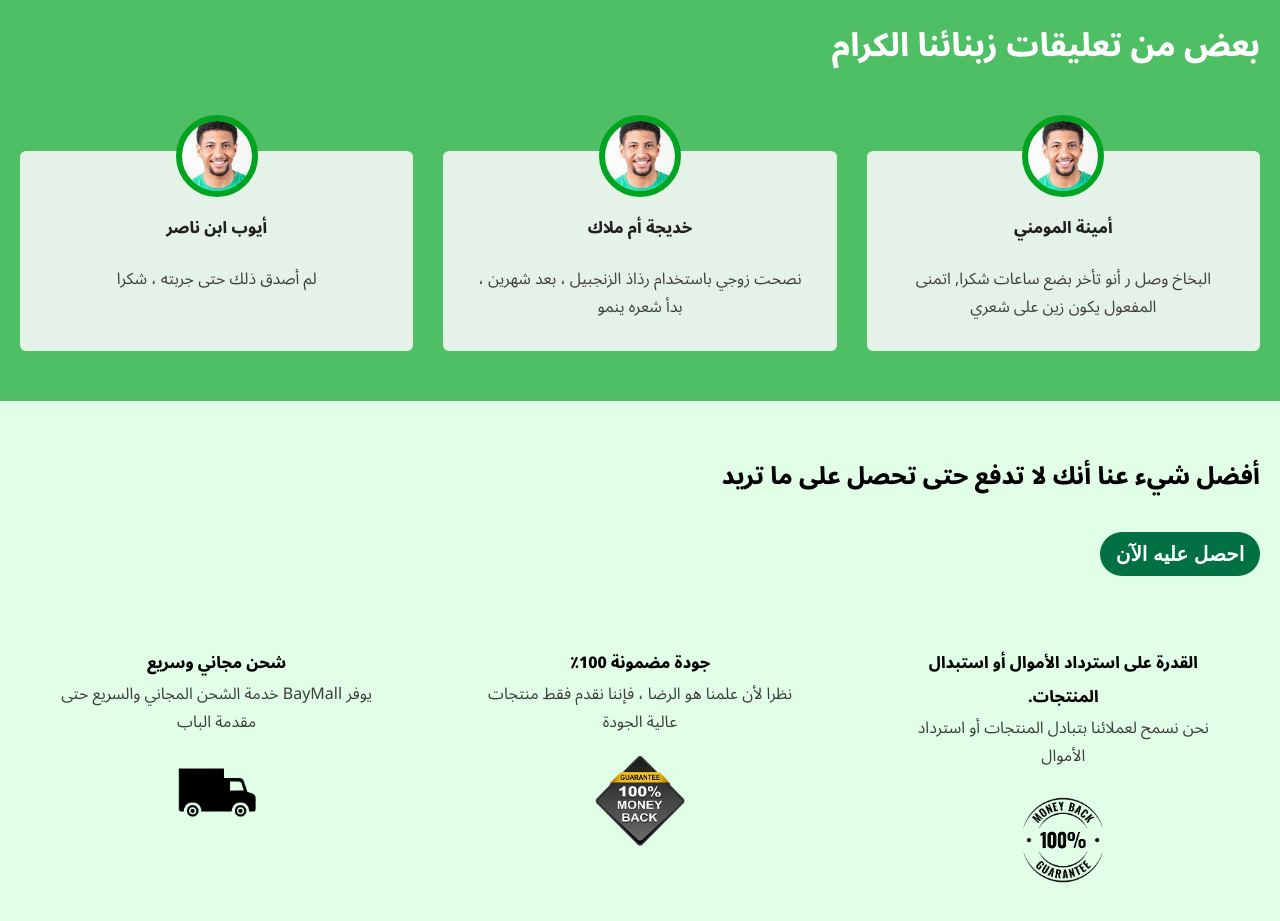
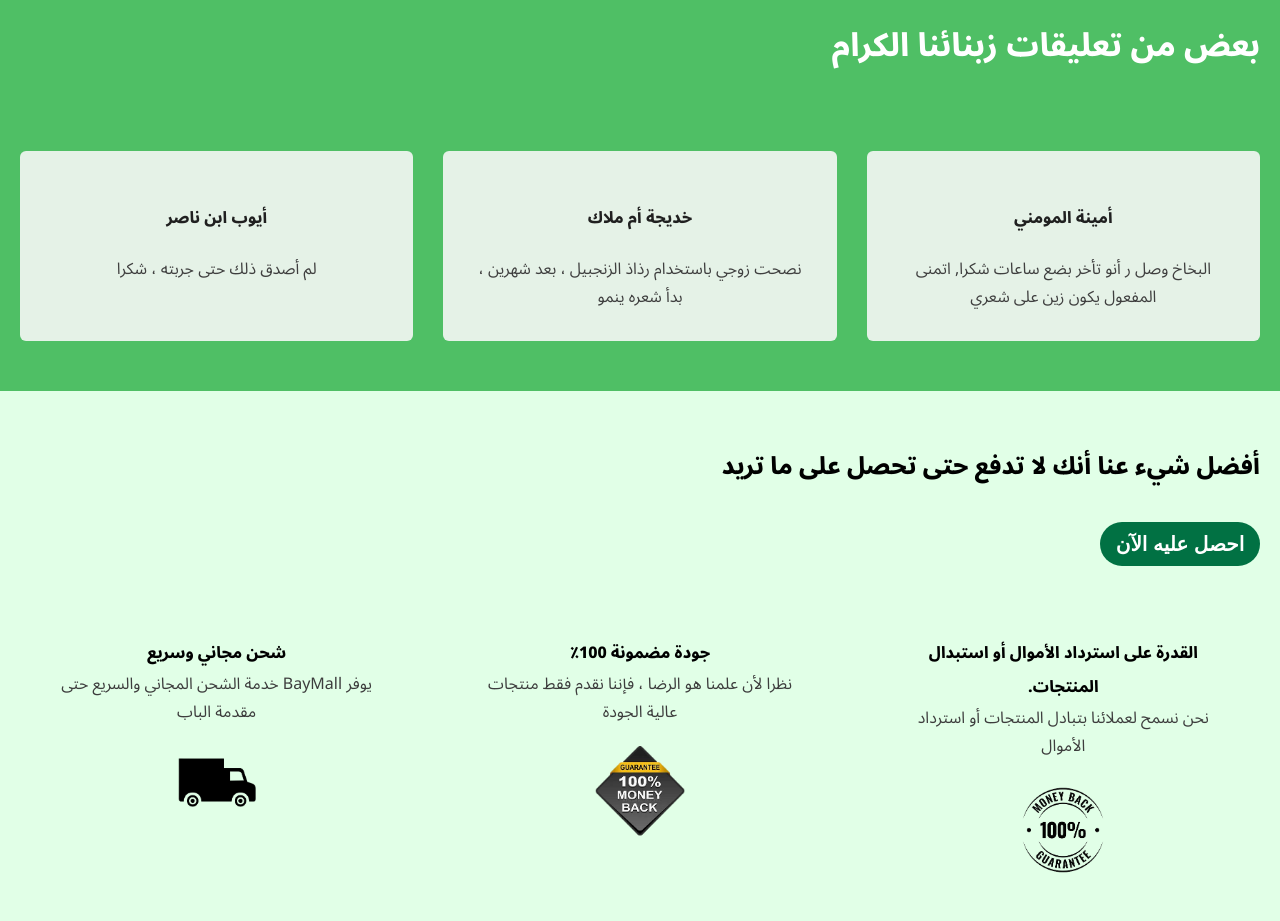
Before and after one commit to reda-el/ginger-hair, a plain HTML site: page index.html in a window 1280 px wide. Shown: the part 2780-3701 px from the top of the page. Drawn offline with Linux system fonts and the light colour scheme; a script that the page names is missing.

Commit message:
Add files via upload

```diff
--- a/index.html
+++ b/index.html
@@ -174,17 +174,14 @@
     <h1> بعض من تعليقات زبنائنا الكرام</h1>
     <div class="wrapper">
         <div class="column">
-            <img src="man.jfif" alt="">
             <h4>أمينة المومني</h4>
             <p>  البخاخ وصل ر أنو تأخر بضع ساعات شكرا, اتمنى المفعول يكون زين على شعري</p>
         </div>
         <div class="column">
-            <img src="man.jfif" alt="">
             <h4>خديجة أم ملاك</h4>
             <p>  نصحت زوجي باستخدام رذاذ الزنجبيل ، بعد شهرين ، بدأ شعره ينمو </p>
         </div>
         <div class="column">
-            <img src="man.jfif" alt="">
             <h4>أيوب ابن ناصر</h4>
             <p>  لم أصدق ذلك حتى جربته ، شكرا </p>
         </div>
--- a/style.scss
+++ b/style.scss
@@ -606,14 +606,6 @@ h1 {
                 color: white;
             }
 
-            img {
-                width: 70px;
-                object-fit: cover;
-                border-radius: 50%;
-                margin-top: -60px;
-                outline: 6px solid  #00a421;
-                z-index: 1;
-            }
 
             h4 {
                 color: rgb(32, 32, 32);
```
Also changed, not shown: style.css, 1 other file.
